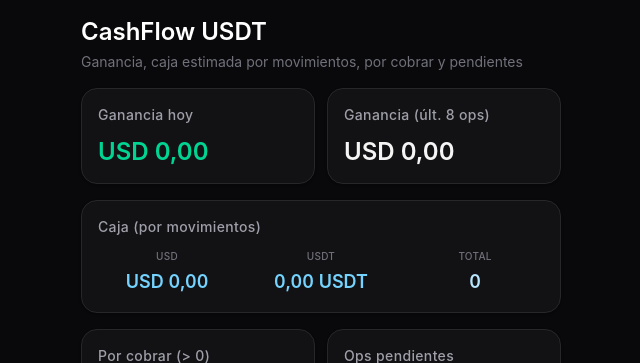
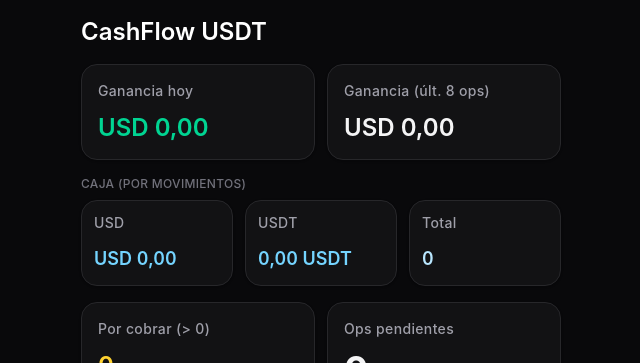
Before and after one commit to SomosAventura2/Cashflow, a React (Vite) app: page / in a window 1280 px wide. Shown: the top 363 px of the page, without its empty margins (319-959 px from the left). Built offline with nearby package versions, Linux system fonts and the light colour scheme; no server answers; the database is empty.

Commit message:
Historial solo en Caja, saldos corridos, rutas y UI varias

```diff
--- a/src/pages/Dashboard.jsx
+++ b/src/pages/Dashboard.jsx
@@ -37,11 +37,8 @@
 
   return (
     <div className="space-y-4">
-      <header className="space-y-1">
+      <header>
         <h1 className="text-2xl font-semibold text-white">CashFlow USDT</h1>
-        <p className="text-sm text-zinc-500">
-          Ganancia, caja estimada por movimientos, por cobrar y pendientes
-        </p>
       </header>
 
       {error ? (
@@ -73,28 +70,28 @@
             </Card>
           </div>
 
-          <Card title="Caja (por movimientos)" className="p-3 sm:p-4">
-            <div className="grid grid-cols-3 gap-2 sm:gap-4">
-              <div className="min-w-0 text-center">
-                <p className="text-[10px] font-medium uppercase tracking-wide text-zinc-500">USD</p>
-                <p className="mt-1 truncate text-xs font-semibold tabular-nums text-sky-300 sm:text-lg">
+          <div>
+            <h3 className="mb-2 text-xs font-medium uppercase tracking-wide text-zinc-500">
+              Caja (por movimientos)
+            </h3>
+            <div className="grid grid-cols-3 gap-2 sm:gap-3">
+              <Card title="USD" className="min-w-0 p-2 sm:p-3">
+                <p className="truncate text-xs font-semibold tabular-nums text-sky-300 sm:text-lg">
                   {formatMoney(d?.cajaUsd ?? 0, 'USD')}
                 </p>
-              </div>
-              <div className="min-w-0 text-center">
-                <p className="text-[10px] font-medium uppercase tracking-wide text-zinc-500">USDT</p>
-                <p className="mt-1 truncate text-xs font-semibold tabular-nums text-sky-300 sm:text-lg">
+              </Card>
+              <Card title="USDT" className="min-w-0 p-2 sm:p-3">
+                <p className="truncate text-xs font-semibold tabular-nums text-sky-300 sm:text-lg">
                   {formatMoney(d?.cajaUsdt ?? 0, 'USDT')}
                 </p>
-              </div>
-              <div className="min-w-0 text-center">
-                <p className="text-[10px] font-medium uppercase tracking-wide text-zinc-500">Total</p>
-                <p className="mt-1 truncate text-xs font-semibold tabular-nums text-sky-200 sm:text-lg">
+              </Card>
+              <Card title="Total" className="min-w-0 p-2 sm:p-3">
+                <p className="truncate text-xs font-semibold tabular-nums text-sky-200 sm:text-lg">
                   {formatNumber(d?.cajaUsdUsdtNominal ?? 0)}
                 </p>
-              </div>
+              </Card>
             </div>
-          </Card>
+          </div>
 
           <div className="grid grid-cols-2 gap-2 sm:gap-3">
             <Card title="Por cobrar (&gt; 0)" className="min-w-0 p-3 sm:p-4">
```
